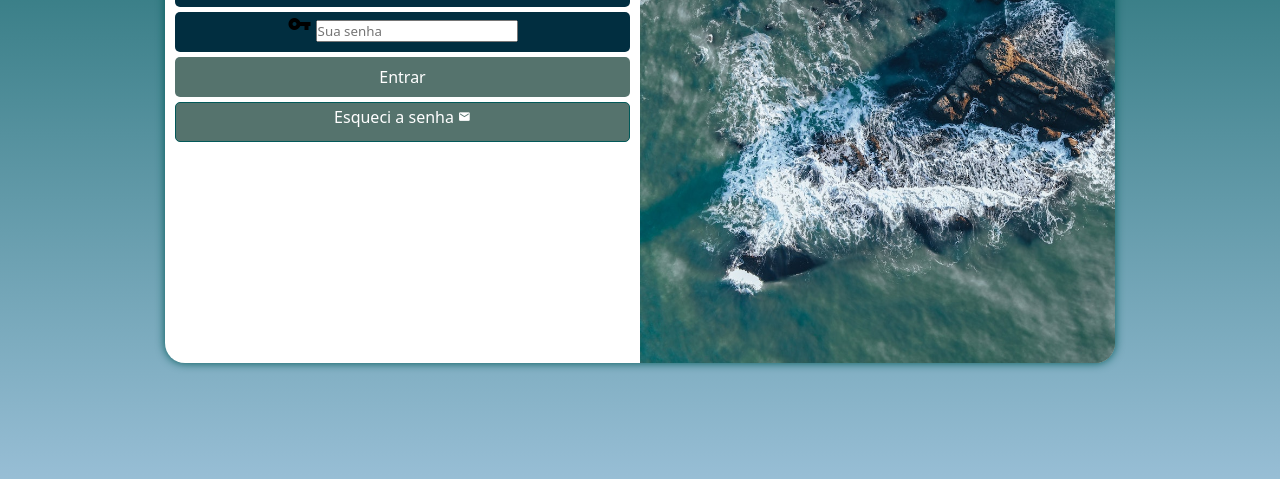
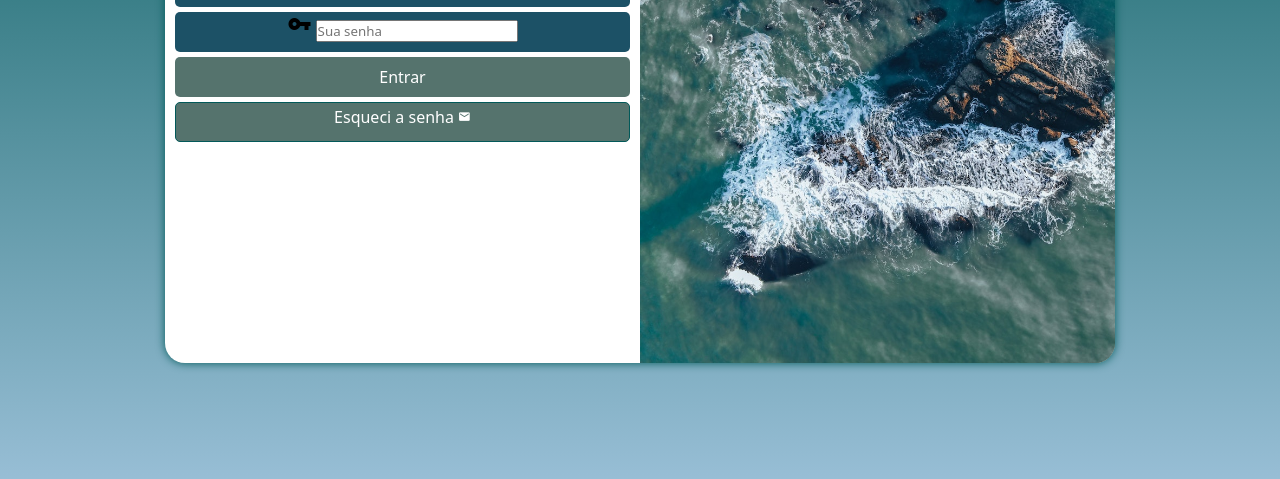
Before and after one commit to Davidealmeidac/projeto-login, a plain HTML site: page index.html in a window 1280 px wide. Shown: the part 297-776 px from the top of the page. Drawn offline with Linux system fonts and the light colour scheme.

Commit message:
Um pequeno detalhe
A cor do campo de preenchimento estava muito escura dificultando a visualização do icone

```diff
--- a/estilos/style.css
+++ b/estilos/style.css
@@ -73,7 +73,7 @@ div#formulário p {
 
 
 form > div.campo {
-    background-color: #012E40;
+    background-color: #1c5166;
     height: 40px;
     border-radius: 5px;
     margin: 5px 0px;
```
